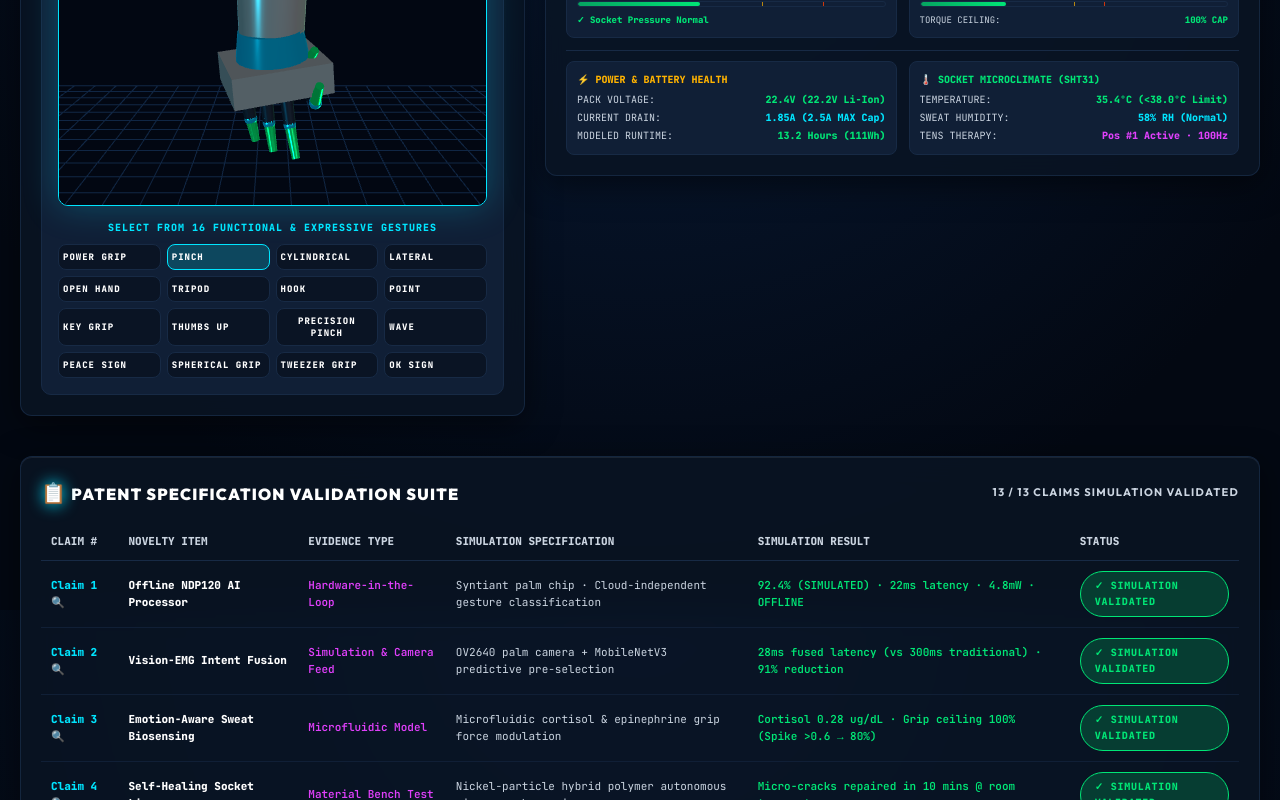
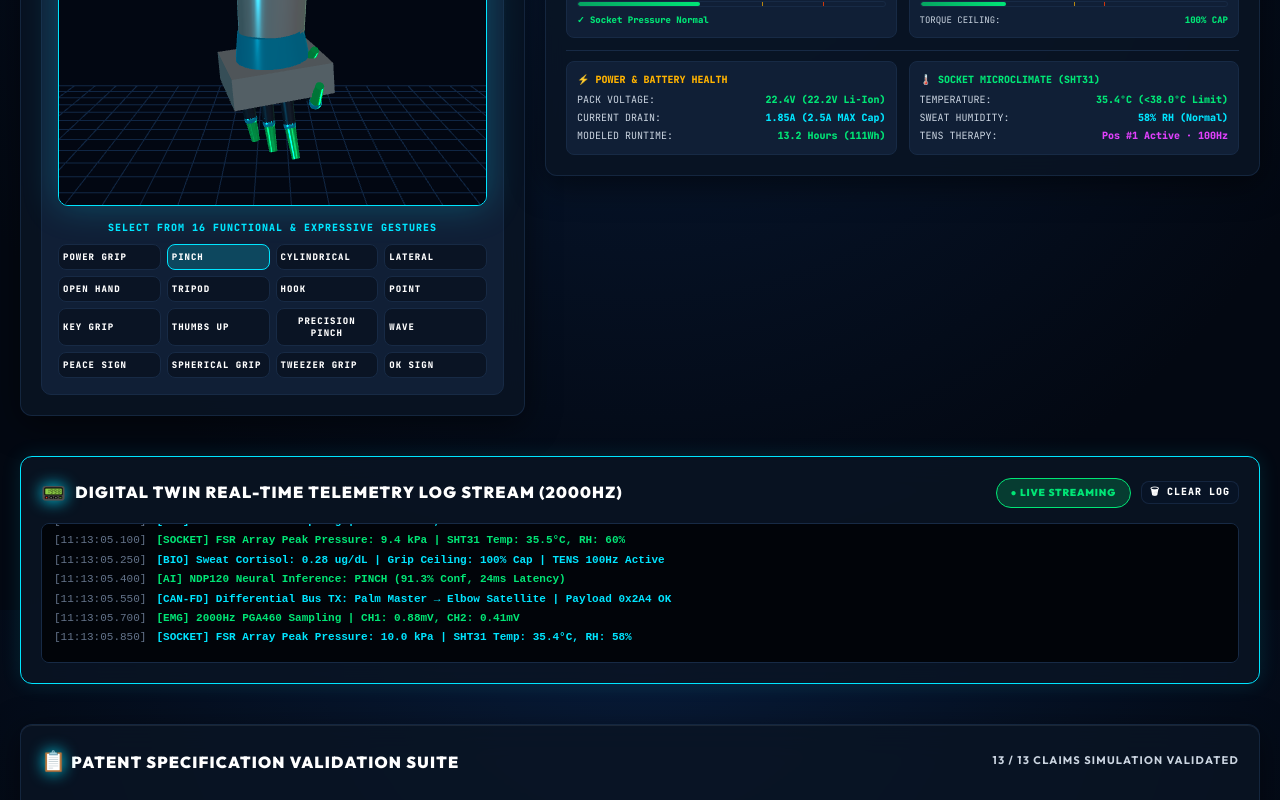
Before and after one commit to karthickraja2371-rgb/project-phoenix-dashboard, a React (Vite) app: page / in a window 1280 px wide. Shown: the part 990-1790 px from the top of the page. Built offline with nearby package versions, Linux system fonts and the light colour scheme.

Commit message:
Add interactive auto-scrolling Digital Twin Real-Time Telemetry Log Stream panel

```diff
--- a/src/App.jsx
+++ b/src/App.jsx
@@ -149,6 +149,10 @@ export default function App() {
   const [selectedImageModal, setSelectedImageModal] = useState(null);
   const [tick, setTick] = useState(0);
 
+  // Digital Twin Real-Time Log State
+  const [telemetryLogs, setTelemetryLogs] = useState([]);
+  const logContainerRef = useRef(null);
+
   // Chatbot State
   const [isChatOpen, setIsChatOpen] = useState(false);
   const [chatInput, setChatInput] = useState("");
@@ -224,6 +228,39 @@ export default function App() {
       d.wrist = Math.round(Math.cos(tick * 0.1) * 35);
       d.tens = [0, 1, 2, 3].map((i) => +(1.2 + Math.sin(tick * 0.3 + i) * 1.0).toFixed(1));
 
+      // Append Real-Time Telemetry Log Line
+      const now = new Date();
+      const timeStr = now.toTimeString().split(' ')[0] + '.' + String(now.getMilliseconds()).padStart(3, '0');
+      let logMsg = "";
+      let logColor = P.green;
+
+      if (pressureSpike) {
+        logMsg = `[FSR WARN] Socket Pressure Spike: ${d.pressure.toFixed(1)} kPa (>20.0 kPa Limit) → PASSIVE LOCK ENGAGED`;
+        logColor = P.red;
+      } else if (sensorFailure) {
+        logMsg = `[EMG WARN] Channel 3 Sensor Disconnect Detected → PGA460 AFE Auto-Recalibrating 3-Channel Fallback`;
+        logColor = P.amber;
+      } else if (lowBattery) {
+        logMsg = `[POWER WARN] Low Pack Voltage: ${d.batteryV.toFixed(1)}V (<15%) → Power Saver Mode Activated`;
+        logColor = P.amber;
+      } else {
+        const categories = [
+          `[AI] NDP120 Neural Inference: ${g.name} (${(d.confidence * 100).toFixed(1)}% Conf, ${d.latency}ms Latency)`,
+          `[CAN-FD] Differential Bus TX: Palm Master → Elbow Satellite | Payload 0x2A4 OK`,
+          `[EMG] 2000Hz PGA460 Sampling | CH1: ${d.emg[0][d.emg[0].length-1]?.toFixed(2)}mV, CH2: ${d.emg[1][d.emg[1].length-1]?.toFixed(2)}mV`,
+          `[SOCKET] FSR Array Peak Pressure: ${d.pressure.toFixed(1)} kPa | SHT31 Temp: ${d.temperature.toFixed(1)}°C, RH: ${d.humidity.toFixed(0)}%`,
+          `[BIO] Sweat Cortisol: ${d.cortisol.toFixed(2)} ug/dL | Grip Ceiling: ${d.gripCeiling}% Cap | TENS 100Hz Active`,
+        ];
+        logMsg = categories[tick % categories.length];
+        logColor = tick % 2 === 0 ? P.cyan : P.green;
+      }
+
+      setTelemetryLogs((prev) => {
+        const nextLogs = [...prev, { time: timeStr, text: logMsg, color: logColor }];
+        if (nextLogs.length > 50) nextLogs.shift();
+        return nextLogs;
+      });
+
       if (isAutoCycle && tick % 25 === 0 && tick > 0) {
         d.gIdx = (d.gIdx + 1) % GESTURES.length;
       }
@@ -233,6 +270,13 @@ export default function App() {
 
     return () => clearInterval(intervalRef.current);
   }, [isAutoCycle, manualGestureIdx, cortisolOverride, pressureSpike, sensorFailure, lowBattery, tick]);
+
+  // Auto-scroll telemetry log to bottom
+  useEffect(() => {
+    if (logContainerRef.current) {
+      logContainerRef.current.scrollTop = logContainerRef.current.scrollHeight;
+    }
+  }, [telemetryLogs]);
 
   const triggerScenario = (type) => {
     setIsAutoCycle(false);
@@ -275,7 +319,7 @@ export default function App() {
   };
 
   const handleExportCSV = () => {
-    const timeStr = "27-July-2026_21-11-10";
+    const timeStr = "27-July-2026_21-14-42";
     const csvContent = "data:text/csv;charset=utf-8,Claim,Novelty,Evidence,Spec,Result,Status,Timestamp\n" +
       TESTS.map((t, i) => `"${t.claim}","${t.name}","${t.evidence}","${t.sub}","${RESULT_VALS[i]}","SIMULATION VALIDATED","${timeStr}"`).join("\n");
     const encodedUri = encodeURI(csvContent);
@@ -448,7 +492,7 @@ export default function App() {
             </div>
           </div>
 
-          {/* 🌟 100% PERFECTLY BALANCED DUAL-COLUMN TELEMETRY GRID 🌟 */}
+          {/* DUAL-COLUMN TELEMETRY GRID */}
           <div className="grid-main">
             {/* Left Column: 3D WebGL Kinematics Model */}
             <div className="col-5">
@@ -495,7 +539,7 @@ export default function App() {
               </div>
             </div>
 
-            {/* Right Column: Complete Telemetry Stack (Aligned Height with Left Column) */}
+            {/* Right Column: Complete Telemetry Stack */}
             <div className="col-7">
               <div className="card" style={{ marginBottom: 20, display: "flex", flexDirection: "column", justifyContent: "space-between" }}>
                 <div>
@@ -571,7 +615,7 @@ export default function App() {
                   </div>
                 </div>
 
-                {/* 4. Power System & Clinical Microclimate (Fills Bottom Space Perfectly) */}
+                {/* 4. Power System & Clinical Microclimate */}
                 <div style={{ display: "grid", gridTemplateColumns: "repeat(2, 1fr)", gap: 12, borderTop: `1px solid ${P.bd}`, paddingTop: 10 }}>
                   <div style={{ background: P.bg3, padding: 10, borderRadius: 8, border: `1px solid ${P.bd}` }}>
                     <div style={{ fontSize: 10, fontWeight: 800, color: P.amber, marginBottom: 4 }}>⚡ POWER &amp; BATTERY HEALTH</div>
@@ -604,6 +648,49 @@ export default function App() {
                       <strong style={{ color: P.purple }}>Pos #1 Active · 100Hz</strong>
                     </div>
                   </div>
+                </div>
+              </div>
+            </div>
+
+            {/* 🌟 NEW: DIGITAL TWIN REAL-TIME TELEMETRY LOG STREAM (FULL WIDTH) 🌟 */}
+            <div className="col-12" style={{ marginBottom: 20 }}>
+              <div className="card" style={{ border: `1px solid ${P.cyan}`, boxShadow: "0 0 20px rgba(0,229,255,0.12)" }}>
+                <div className="card-title" style={{ justifyContent: "space-between" }}>
+                  <div style={{ display: "flex", alignItems: "center", gap: 8 }}>
+                    <span className="icon">📟</span>
+                    <span>DIGITAL TWIN REAL-TIME TELEMETRY LOG STREAM (2000Hz)</span>
+                  </div>
+                  <div style={{ display: "flex", alignItems: "center", gap: 10 }}>
+                    <span className="status-badge badge-pass">● LIVE STREAMING</span>
+                    <button className="btn btn-outline" style={{ padding: "2px 8px", fontSize: 10 }} onClick={() => setTelemetryLogs([])}>
+                      🗑 CLEAR LOG
+                    </button>
+                  </div>
+                </div>
+
+                <div
+                  ref={logContainerRef}
+                  style={{
+                    background: "#010409",
+                    borderRadius: 8,
+                    padding: 12,
+                    fontFamily: "monospace",
+                    fontSize: 11,
+                    height: 140,
+                    overflowY: "auto",
+                    border: `1px solid ${P.bd}`,
+                  }}
+                >
+                  {telemetryLogs.length === 0 ? (
+                    <div style={{ color: P.t3 }}>Initializing telemetry log stream...</div>
+                  ) : (
+                    telemetryLogs.map((log, i) => (
+                      <div key={i} style={{ marginBottom: 4, display: "flex", gap: 10, lineHeight: 1.4 }}>
+                        <span style={{ color: P.t3 }}>[{log.time}]</span>
+                        <span style={{ color: log.color, fontWeight: 600 }}>{log.text}</span>
+                      </div>
+                    ))
+                  )}
                 </div>
               </div>
             </div>
@@ -767,7 +854,7 @@ export default function App() {
         <div style={{ textAlign: "right" }}>
           Indian Provisional Patent Application No.: <strong style={{ color: P.cyan }}>202641077314</strong> (Filed 23 June 2026)
           <br />
-          Subsystem TRL: <strong style={{ color: P.green }}>3–4 (HIL Simulated)</strong> · Version: <strong>v4.0.0-BalancedLayout</strong> · Timestamp: 27 July 2026 21:11:10
+          Subsystem TRL: <strong style={{ color: P.green }}>3–4 (HIL Simulated)</strong> · Version: <strong>v4.1.0-RealTimeLogStream</strong> · Timestamp: 27 July 2026 21:14:42
         </div>
       </footer>
     </div>
```
